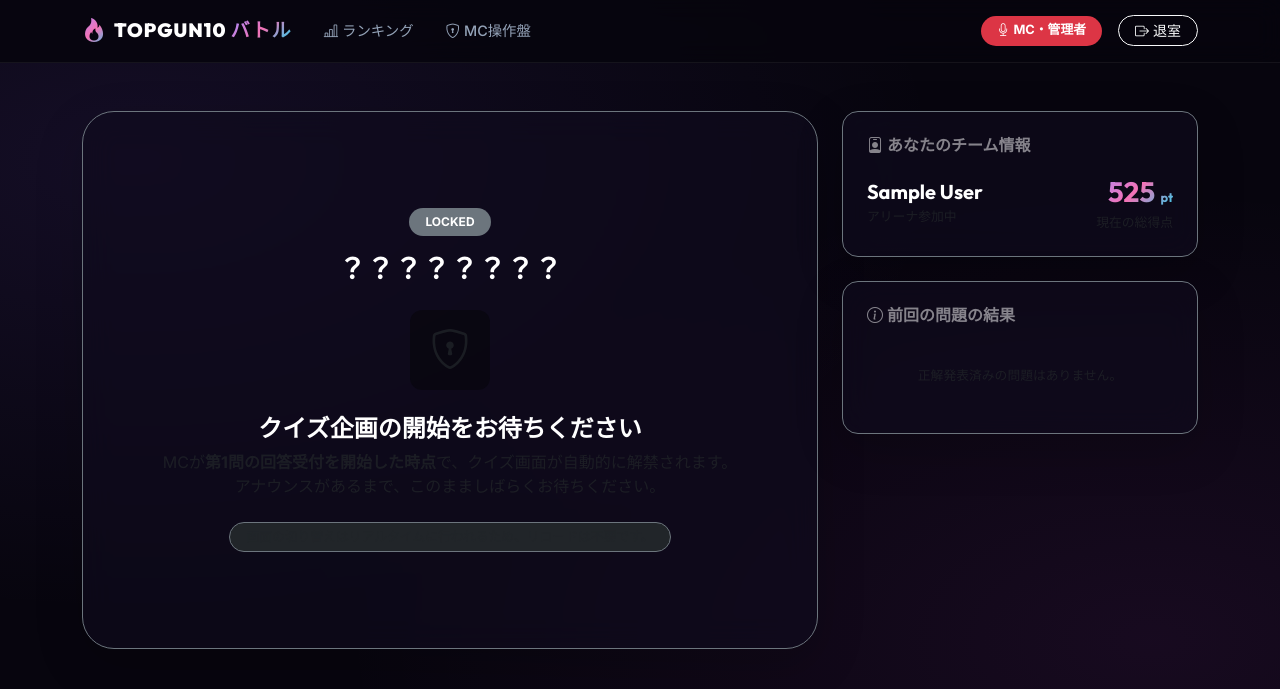
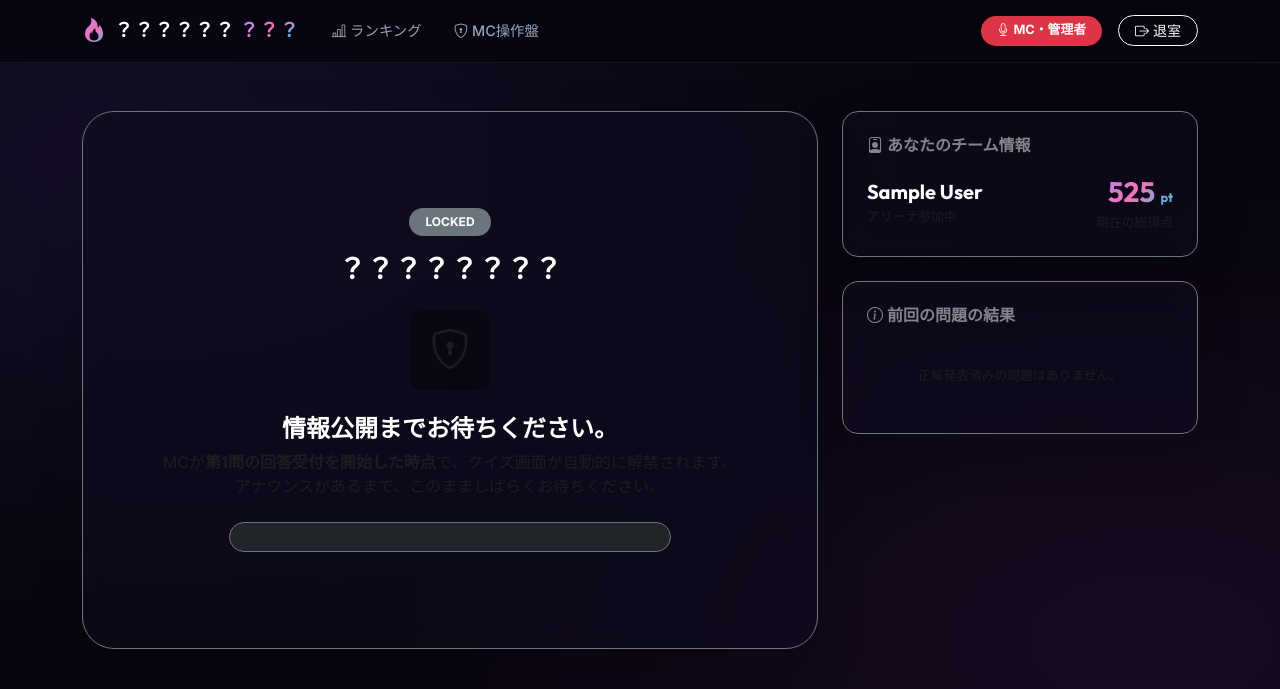
Before and after one commit to kentonakaya/quiz, a Flask app: page /quiz in a window 1280 px wide. Shown: the top 689 px of the page. Run offline with Flask 3, Linux system fonts and the light colour scheme; the visitor is signed in with stand-in values (Sample User, id 1); some libraries are stand-ins or nearby versions; some web fonts are replaced.

Commit message:
Add files via upload

```diff
--- a/templates/base.html
+++ b/templates/base.html
@@ -17,7 +17,13 @@
         <div class="container">
             <a class="navbar-brand d-flex align-items-center" href="{{ url_for('quiz.index') }}">
                 <i class="bi bi-fire text-gradient fs-4 me-2"></i>
-                <span class="brand-text">TOPGUN10<span class="text-accent text-gradient font-dela ms-1">バトル</span></span>
+                <span class="brand-text">
+                    {% if is_q1_activated %}
+                        TOPGUN10<span class="text-accent text-gradient font-dela ms-1">バトル</span>
+                    {% else %}
+                        ？？？？？？<span class="text-accent text-gradient font-dela ms-1">？？？</span>
+                    {% endif %}
+                </span>
             </a>
 
             {% if session.get('team_id') or session.get('is_admin') %}
--- a/templates/quiz.html
+++ b/templates/quiz.html
@@ -14,7 +14,7 @@
                     <div class="icon-circle bg-dark-50 text-muted mx-auto mb-4" style="width: 80px; height: 80px; font-size: 2.5rem;">
                         <i class="bi bi-shield-lock"></i>
                     </div>
-                    <h3 class="h4 fw-bold text-white mb-2 font-outfit">クイズ企画の開始をお待ちください</h3>
+                    <h3 class="h4 fw-bold text-white mb-2 font-outfit">情報公開までお待ちください。</h3>
                     <p class="text-muted mb-4">
                         MCが<strong>第1問の回答受付を開始した時点</strong>で、クイズ画面が自動的に解禁されます。<br>
                         アナウンスがあるまで、このまましばらくお待ちください。
```
